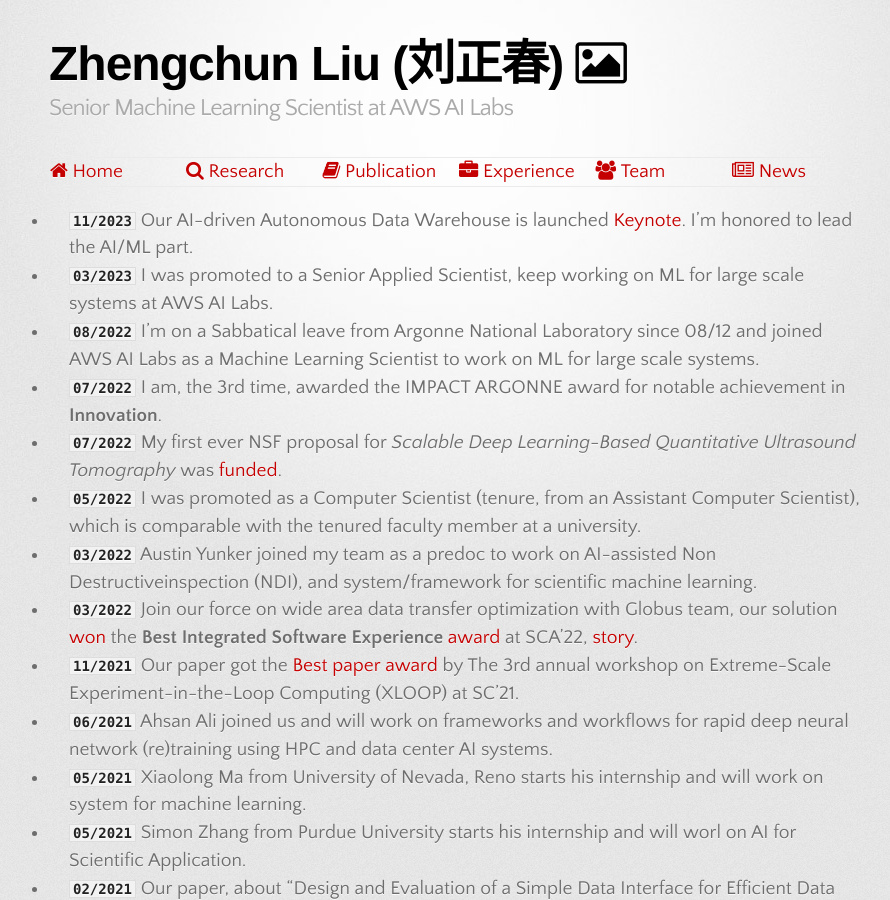
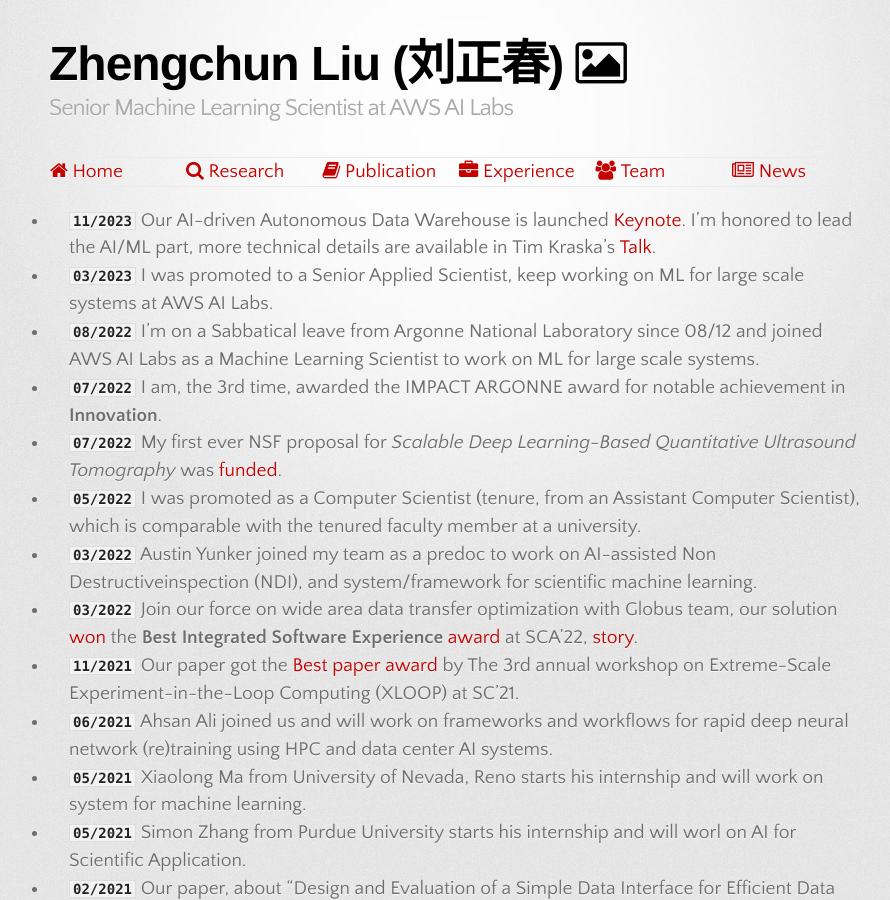
Before and after one commit to lzhengchun/lzhengchun.github.io, a Jekyll site: the page built from News.md, in a window 1280 px wide and 900 px high. Shown: the whole window, without its empty margins (181-1071 px from the left). Built offline with Jekyll 4.4.1, drawn with Linux system fonts in a browser that asks for light colours; some web fonts are replaced.

Commit message:
Update News.md

```diff
--- a/News.md
+++ b/News.md
@@ -2,7 +2,7 @@
 layout: default
 title: What's new
 ---
-* __`11/2023`__ Our AI-driven Autonomous Data Warehouse is launched [Keynote](https://youtu.be/pJG6nmR7XxI?t=2727). I'm honored to lead the AI/ML part.
+* __`11/2023`__ Our AI-driven Autonomous Data Warehouse is launched [Keynote](https://youtu.be/pJG6nmR7XxI?t=2727). I'm honored to lead the AI/ML part, more technical details are available in Tim Kraska's [Talk](https://www.youtube.com/watch?v=U3f2FObbvKc).
 * __`03/2023`__ I was promoted to a Senior Applied Scientist, keep working on ML for large scale systems at AWS AI Labs.
 * __`08/2022`__ I'm on a Sabbatical leave from Argonne National Laboratory since 08/12 and joined AWS AI Labs as a Machine Learning Scientist to work on ML for large scale systems.
 * __`07/2022`__ I am, the 3rd time, awarded the IMPACT ARGONNE award for notable achievement in **Innovation**.
```
